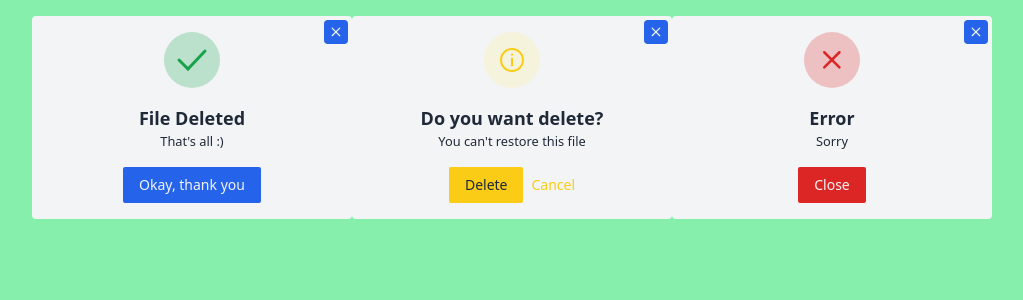
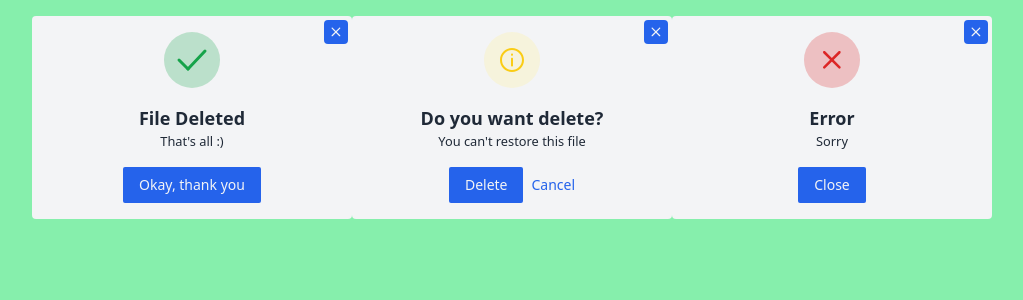
Before and after one commit to Andresser17/ui-library, a React (Create React App) app: page / in a window 1280 px wide. Shown: the top 300 px of the page, without its empty margins (128-1151 px from the left). Built offline with nearby package versions, Linux system fonts and the light colour scheme.

Commit message:
style: PopUpModal close button change color
change color dependent on palette prop

```diff
--- a/src/App.js
+++ b/src/App.js
@@ -8,20 +8,17 @@ function App() {
   return (
     <div className="App p-4 h-screen bg-green-300 flex items-start justify-center">
       <PopUp
-        palette="primary"
         title="File Deleted"
         description="That's all :)"
         buttons={[{ text: "Okay, thank you" }]}
       />
       <PopUp
-        palette="warning"
         mode="info"
         title="Do you want delete?"
         description="You can't restore this file"
         buttons={[{ text: "Delete" }, { text: "Cancel" }]}
       />
       <PopUp
-        palette="danger"
         mode="error"
         title="Error"
         description="Sorry"
--- a/src/PopUp.js
+++ b/src/PopUp.js
@@ -6,6 +6,7 @@ import Button from "./Button";
 import { ReactComponent as CheckIcon } from "./icons/success-icon.svg";
 import { ReactComponent as ErrorIcon } from "./icons/error-icon.svg";
 import { ReactComponent as InfoIcon } from "./icons/info-icon.svg";
+const key = (text) => text.replaceAll(" ", "-");
 
 function PopUp({
   palette = "primary",
@@ -18,18 +19,22 @@ function PopUp({
     buttons &&
     buttons.map((b, i) => {
       if (buttons.length > 1 && i === buttons.length - 1)
-        return <button className="mx-1 text-bg h-fit">{b.text}</button>;
+        return (
+          <button key={key(b.text)} className="mx-1 text-bg h-fit">
+            {b.text}
+          </button>
+        );
 
       return (
-        <span className="mx-1 block">
+        <span key={key(b.text)} className="mx-1 block">
           <Button text={b.text} palette={palette} />
         </span>
       );
     });
 
   return (
-    <PopUpModal>
-      <div className={`flex flex-col items-center text-gray-800 ${palette}`}>
+    <PopUpModal palette={palette}>
+      <div className={`flex flex-col items-center ${palette}`}>
         {mode === "error" && (
           <>
             <span className="bg-red-600/25 block w-14 h-14 p-3 rounded-[50%]">
--- a/src/PopUpModal.js
+++ b/src/PopUpModal.js
@@ -3,9 +3,7 @@ import PropTypes from "prop-types";
 // Icons
 import { ReactComponent as CloseIcon } from "./icons/error-icon.svg";
 
-function PopUpModal({ palette, countdown = 0, children }) {
-  // If palette is not provided, is equal primary
-  const optPalette = palette ? palette : "primary-white";
+function PopUpModal({ palette = "primary", countdown = 0, children }) {
   // refs
   const modalRef = useRef();
 
@@ -21,11 +19,11 @@ function PopUpModal({ palette, countdown = 0, children }) {
   return (
     <div
       ref={modalRef}
-      className={`relative bg-bg text-text px-2 py-4 min-w-[20rem] min-h-[4rem] rounded ${optPalette}`}
+      className={`relative bg-gray-100 text-gray-800 px-2 py-4 min-w-[20rem] min-h-[4rem] rounded ${palette}`}
     >
       <button
         onClick={closeModal}
-        className="w-6 block absolute top-1 right-1 rounded bg-text text-gray-100 p-1"
+        className="w-6 block absolute top-1 right-1 rounded bg-bg text-text p-1"
       >
         <CloseIcon className="w-full" />
       </button>
```
